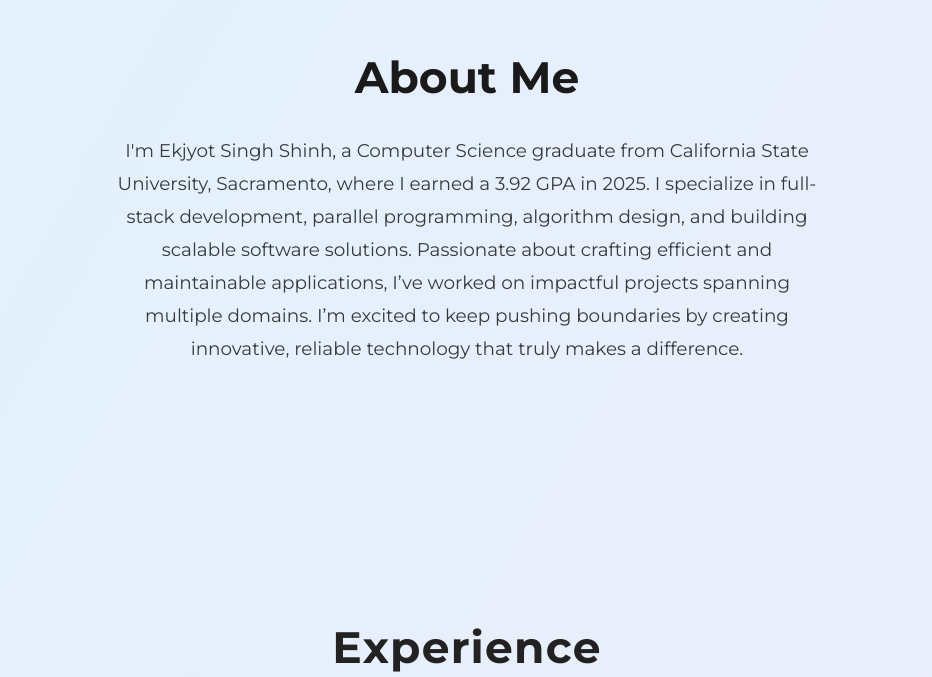
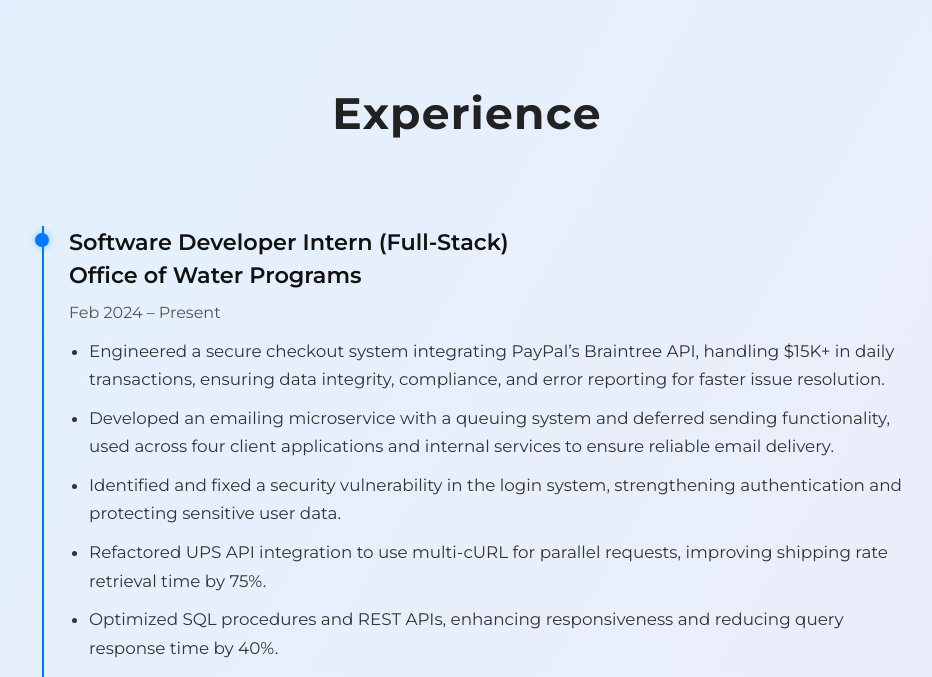
Before and after one commit to ekjyotshinh/portfolio, a React (Vite) app: page / in a window 1280 px wide. Shown: the part 928-1605 px from the top of the page, without its empty margins (173-1105 px from the left). Built offline with nearby package versions, Linux system fonts and the light colour scheme.

Commit message:
removed about section

```diff
--- a/src/App.jsx
+++ b/src/App.jsx
@@ -31,9 +31,6 @@
       <Navbar />
       <Hero />
       <div className="fade-section">
-        <About />
-      </div>
-      <div className="fade-section">
         <Experience />
       </div>
       <div className="fade-section">
```
